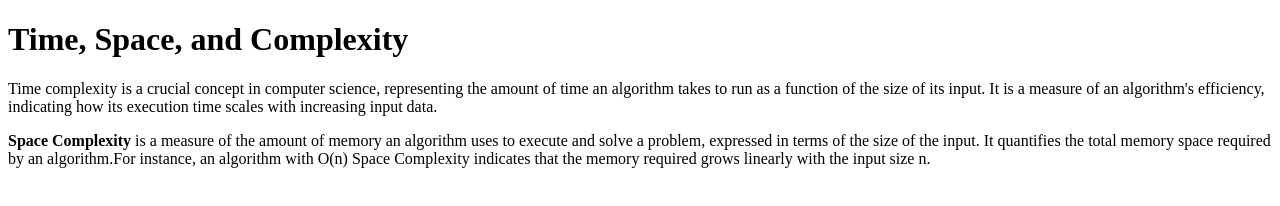
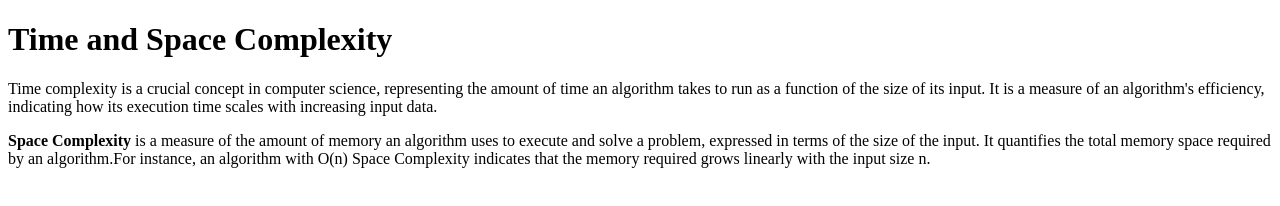
Before and after one commit to acciojob/time-and-space-complexity-Harry629, a website: page main.html in a window 1280 px wide. Drawn offline with Linux system fonts and the light colour scheme.

Commit message:
created a submission

```diff
--- a/main.html
+++ b/main.html
@@ -10,7 +10,7 @@
 	<!-- the entire body must be written by student -->
     <script type="text/javascript" src="./script.js">
 	</script>
-	<h1>Time, Space, and Complexity</h1>
+	<h1>Time and Space Complexity</h1>
 	<p>Time complexity is a crucial concept in computer science, representing the amount of time an algorithm takes to run as a function of the size of its input. It is a measure of an algorithm's efficiency, indicating how its execution time scales with increasing input data. </p>
 	<p><strong>Space Complexity</strong> is a measure of the amount of memory an algorithm uses to execute and solve a problem, expressed in terms of the size of the input. It quantifies the total memory space required by an algorithm.For instance, an algorithm with O(n) Space Complexity indicates that the memory required grows linearly with the input size n. </p>
 </body>
```
